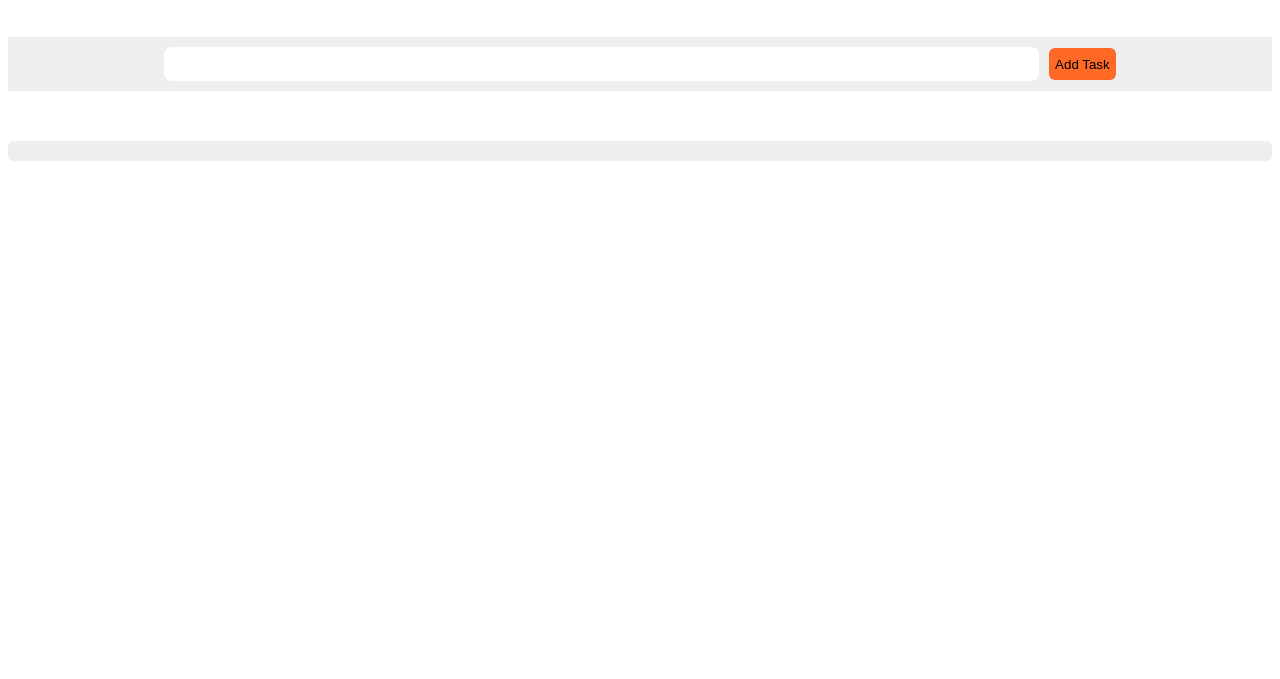
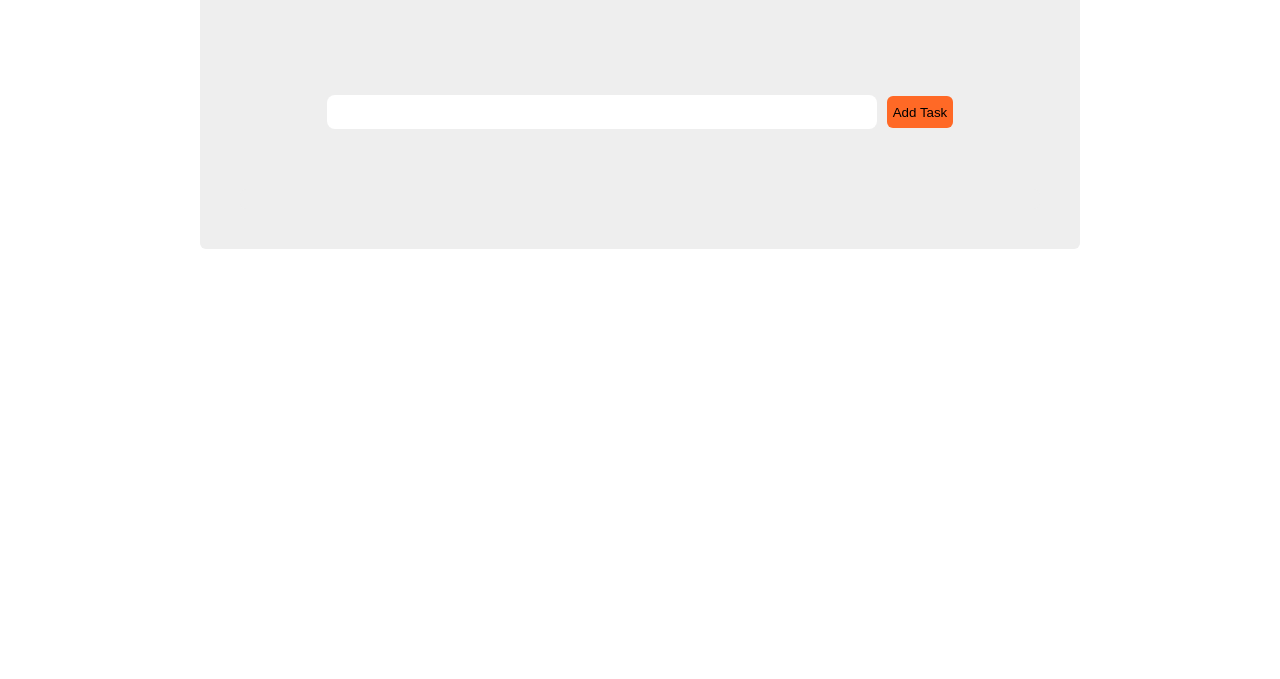
Before and after one commit to spr-nova/ToDoList, a plain HTML site: page index.html in a window 1280 px wide. Shown: the part 121-800 px from the top of the page. Drawn offline with Linux system fonts and the light colour scheme.

Commit message:
fix appearance

```diff
--- a/css/style.css
+++ b/css/style.css
@@ -1,10 +1,16 @@
+.container {
+  width: 800px;
+  margin: 0 auto;
+  background-color: #eee;
+  padding: 40px;
+  border-radius: 6px;
+}
+
 h1 {
   text-align: center;
-
 }
 
 .task {
-  background-color: #eee;
   margin-top: 100px;
   display: flex;
   justify-content: center;
--- a/index.html
+++ b/index.html
@@ -7,6 +7,7 @@
     <title>Training</title>
   </head>
   <body>
+    <div class="container">
       <h1>To Do List</h1>
       <div class="task">
         <input type="text" name="task" class="inp">
@@ -14,6 +15,8 @@
       </div>
       <div class="task-holder">
       </div>
+    </div>
+
     <script src="new.js"></script>
   </body>
 </html>
```
Lines whose indentation alone changed are shown as unchanged.
